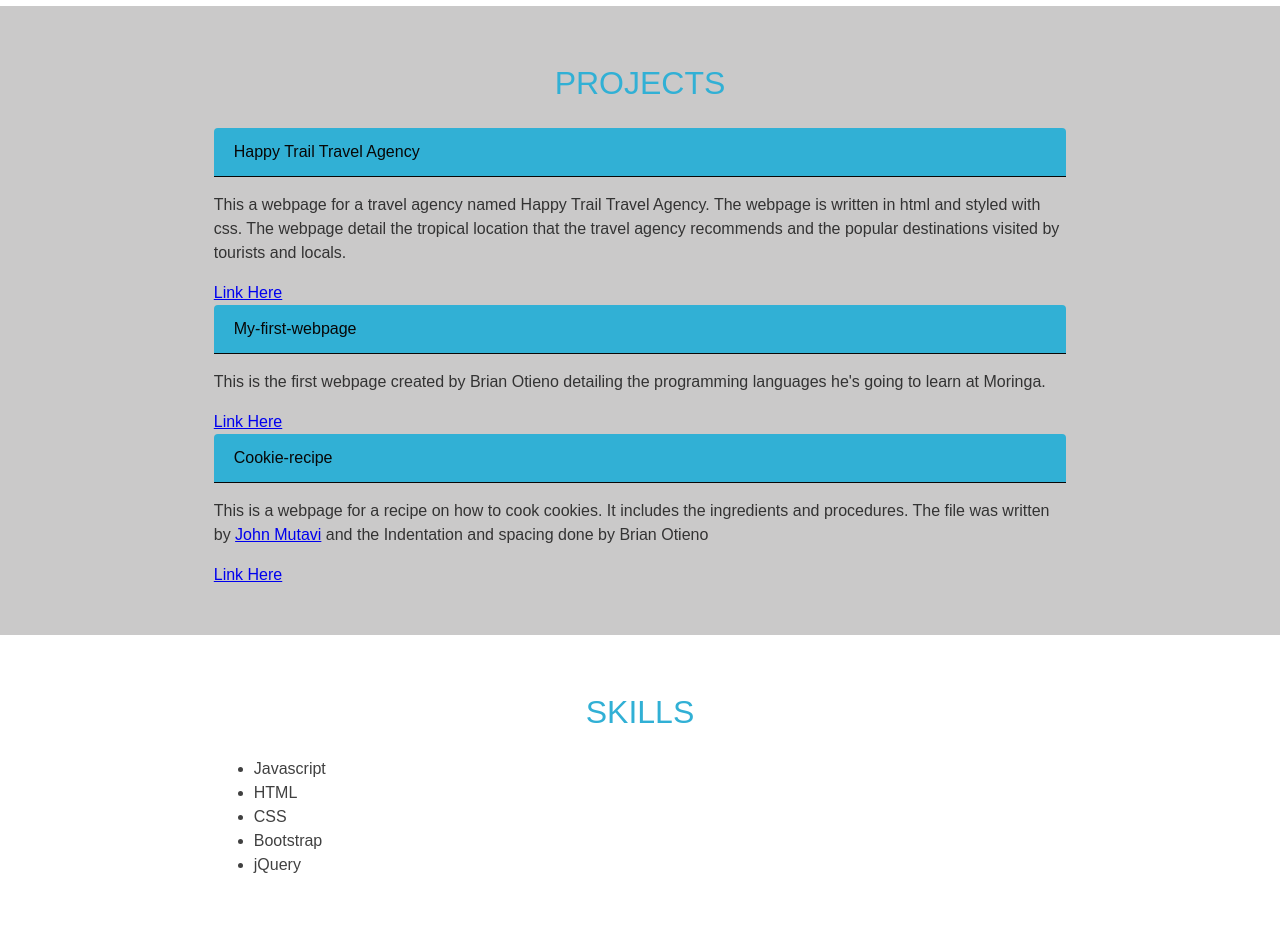
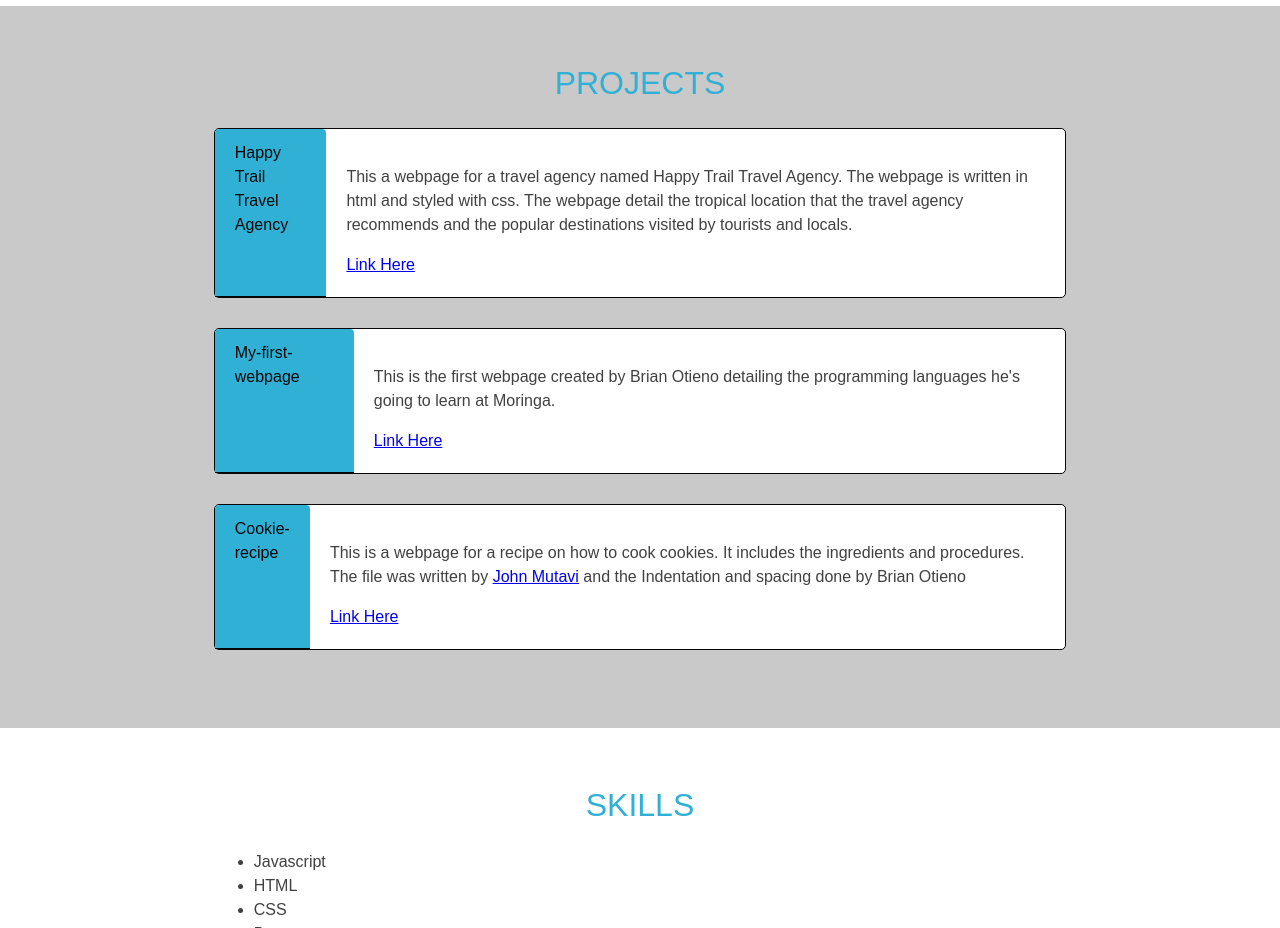
Before and after one commit to default-007/updated-portfolio, a plain HTML site: page index.html in a window 1280 px wide. Shown: the part 2340-3268 px from the top of the page. Drawn offline with Linux system fonts and the light colour scheme.

Commit message:
Add card to project section

```diff
--- a/css/master.css
+++ b/css/master.css
@@ -138,3 +138,20 @@ h4 {
 .duration {
 	float: right;
 }
+
+/*PROJECTS*/
+.p-card {
+	display: flex;
+	flex-direction: row;
+	background-color: white;
+	border: 1px solid #070707;
+	border-radius: 5px;
+	margin-bottom: 30px;
+}
+.p-content {
+	flex: 1 1 auto;
+	padding: 1.25rem;
+	display: flex;
+	justify-content: center;
+	flex-direction: column;
+}
```
